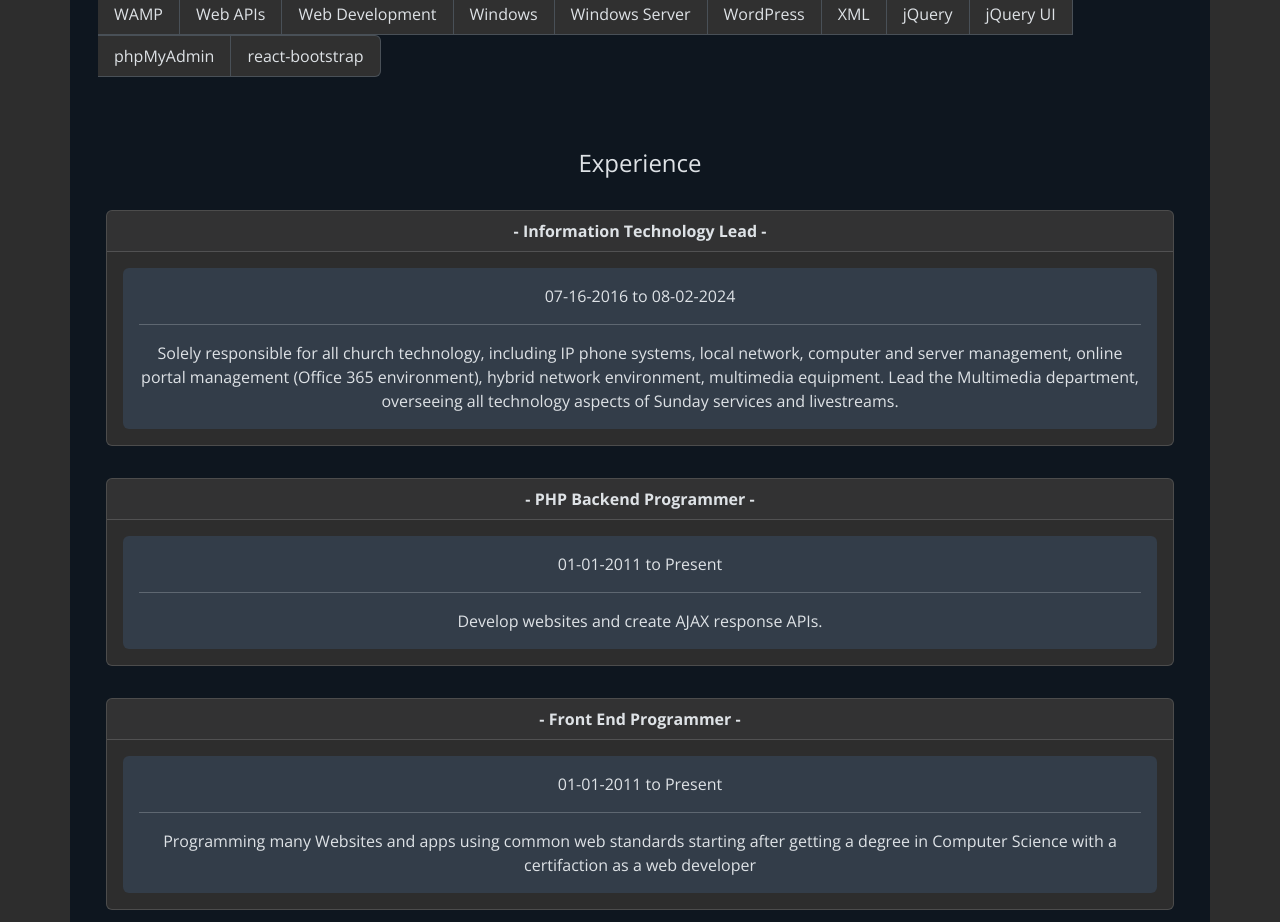
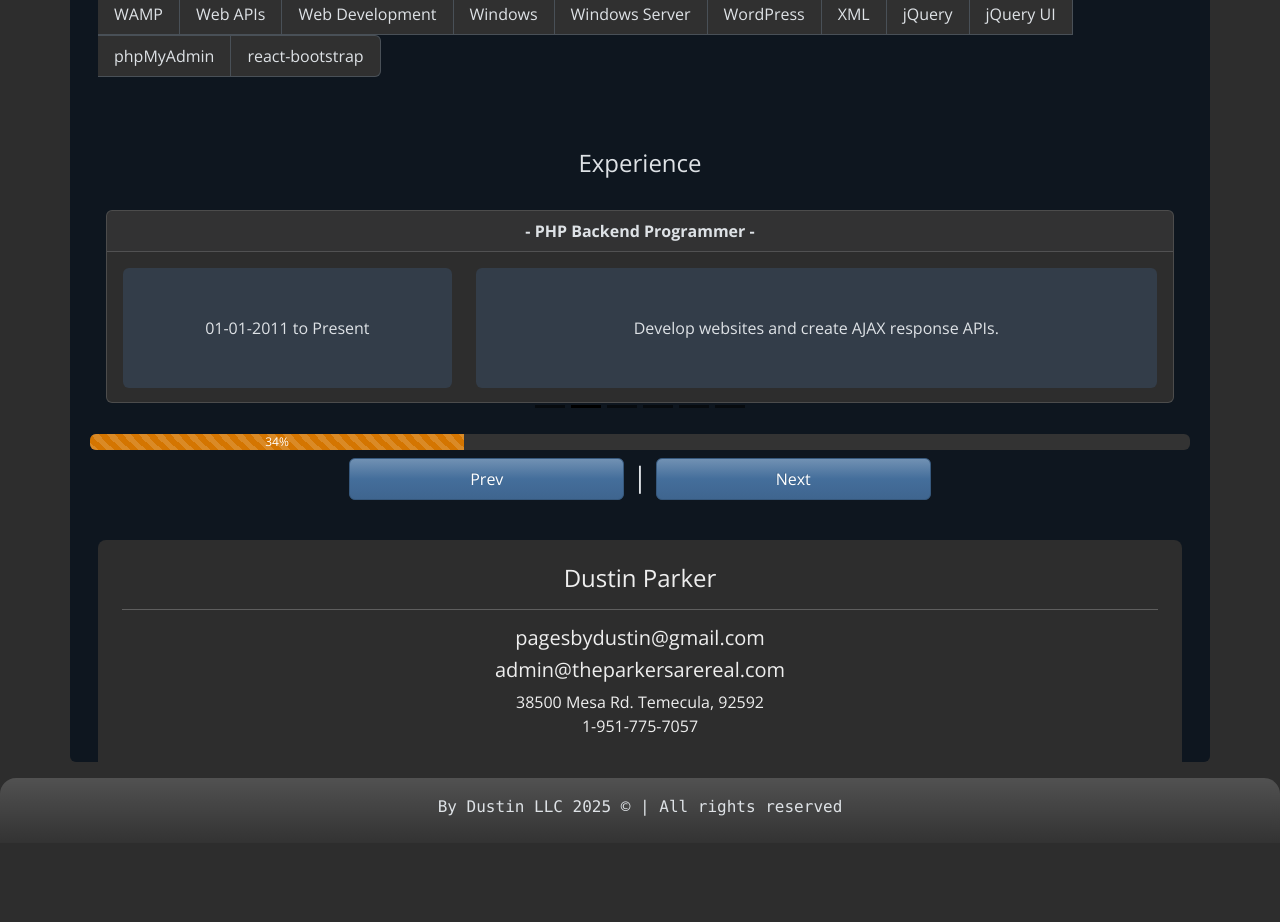
Before and after one commit to pagesbydustin/bydustin-portfolio, a React (Vite) app: page / in a window 1280 px wide. Shown: the part 820-1742 px from the top of the page. After the commit the page ends 1663 px from the top, so only its background shows below. Built offline with nearby package versions, Linux system fonts and the light colour scheme.

Commit message:
feat: refactor components to use DataManager for experience and skills, enhance error handling, and improve layout

```diff
--- a/src/components/layout/sections/ExperienceComponent.jsx
+++ b/src/components/layout/sections/ExperienceComponent.jsx
@@ -2,10 +2,11 @@ import { useState } from "react";
 import { Button, Card, Carousel, Row, Col, ProgressBar } from "react-bootstrap";
 import { BsCheckCircle } from "react-icons/bs";
 import PropTypes from "prop-types";
+import DataManager from '../../../assets/utils/DataManager';
 
 export default function ExperienceComponent({ showTF, title }) {
-  const Experience = JSON.parse(sessionStorage.getItem("experience"));
-  const [currentExperienceIndex, setCurrentExperienceIndex] = useState(1000);
+  const experience = DataManager.getExperience();
+  const [currentExperienceIndex, setCurrentExperienceIndex] = useState(0);
 
   const [show, setShow] = useState(showTF);
 
@@ -20,38 +21,38 @@ export default function ExperienceComponent({ showTF, title }) {
   }
   const handleNextExperience = () =>
     setCurrentExperienceIndex((prevIndex) =>
-      prevIndex < Experience.length - 1 ? prevIndex + 1 : 0
+      prevIndex < experience.length - 1 ? prevIndex + 1 : 0
     );
   {
     /** Go Backward */
   }
   const handlePrevExperience = () =>
     setCurrentExperienceIndex((prevIndex) =>
-      prevIndex > 0 ? prevIndex - 1 : Experience.length - 1
+      prevIndex > 0 ? prevIndex - 1 : experience.length - 1
     );
 
   return (
     <>
-      <div className="container d-sm-grid d-xxl-none" hidden={show}>
+      <div className="container d-sm-grid d-xl-none" id="experiance" hidden={show}>
         <h4 className="text-center pt-4 pb-2" id="experience">
-          Experience
+          {title || "Experience"}
         </h4>
-        {Experience.map((experience, index) => (
-          <Card className="m-3 align-content-center align-middle">
+        {experience.map((exp, index) => (
+          <Card key={index} className="m-3 align-content-center align-middle">
             <Card.Header className="text-center">
-              <b>- {experience.Title} -</b>
+              <b>- {exp.Title} -</b>
             </Card.Header>
             <Card.Body>
               <Row>
                 <Col>
                   <div className="rounded container p-3 bg-primary bg-opacity-25 align-content-center text-center"                  >
-                    {experience.StartDate ? (
-                      experience.StartDate + " to " + experience.EndDate
+                    {exp.StartDate ? (
+                      exp.StartDate + " to " + exp.EndDate
                     ) : (
                       <BsCheckCircle size={22} />
                     )}
                     <br /><hr />
-                    {experience.Description}
+                    {exp.Description}
                   </div>
                 </Col>
               </Row>
@@ -60,7 +61,7 @@ export default function ExperienceComponent({ showTF, title }) {
         ))}
       </div>
 
-      <div className="container d-none d-xxl-grid" hidden={showTF}>
+      <div className="container d-none d-xl-grid" hidden={showTF}>
         <h4 className="text-center pt-4 pb-2" id="experience">
           Experience
         </h4>
@@ -81,11 +82,11 @@ export default function ExperienceComponent({ showTF, title }) {
             "Network Administrator Assistant",
           ]}
         >
-          {Experience.map((experience, index) => (
-            <Carousel.Item key={index} style={{ height: "240px" }} >
-              <Card className="m-3 align-content-center align-middle">
+          {experience.map((exp, index) => (
+            <Carousel.Item key={`carousel-item-${index}`} style={{ height: "240px" }} >
+              <Card key={`card-${index}`} className="m-3 align-content-center align-middle">
                 <Card.Header className="text-center">
-                  <b>- {experience.Title} -</b>
+                  <b>- {exp.Title} -</b>
                 </Card.Header>
                 <Card.Body style={{ height: "150px" }}>
                   <Row>
@@ -94,8 +95,8 @@ export default function ExperienceComponent({ showTF, title }) {
                         style={{ height: "120px" }}
                         className="rounded container p-3 bg-primary bg-opacity-25 align-content-center text-center"
                       >
-                        {experience.StartDate ? (
-                          experience.StartDate + " to " + experience.EndDate
+                        {exp.StartDate ? (
+                          exp.StartDate + " to " + exp.EndDate
                         ) : (
                           <BsCheckCircle size={22} />
                         )}
@@ -106,7 +107,7 @@ export default function ExperienceComponent({ showTF, title }) {
                         style={{ height: "120px" }}
                         className="rounded container p-3 bg-primary bg-opacity-25 align-content-center text-center"
                       >
-                        {experience.Description}
+                        {exp.Description}
                       </div>
                     </Col>
                   </Row>
--- a/src/components/layout/sections/SkillsComponent.jsx
+++ b/src/components/layout/sections/SkillsComponent.jsx
@@ -1,10 +1,11 @@
+import { useState } from "react";
 import { ListGroup, ListGroupItem } from "react-bootstrap";
-import { useState } from "react";
 import PropTypes from "prop-types";
+import DataManager from '../../../assets/utils/DataManager';
 
 export default function SkillsComponent() {
-  const Skills = JSON.parse(sessionStorage.getItem("skills"));
-  var SkillsSorted = Skills.toSorted();
+  const skills = DataManager.getSkills();
+  const skillsSorted = [...skills].sort();
 
   const [active, setActive] = useState(0);
   const [isSelected, setIsSelected] = useState();
@@ -26,7 +27,7 @@ export default function SkillsComponent() {
         style={{ cursor: "pointer" }}
         className="list-group-horizontal-lg flex-lg-wrap list-list-group-flush tex"
       >
-        {SkillsSorted.map((skill, index) => (
+        {skillsSorted.map((skill, index) => (
           <ListGroupItem
             itemID={index}
             key={index}
```
Also changed, not shown: src/App.jsx (+12 -8 lines).
